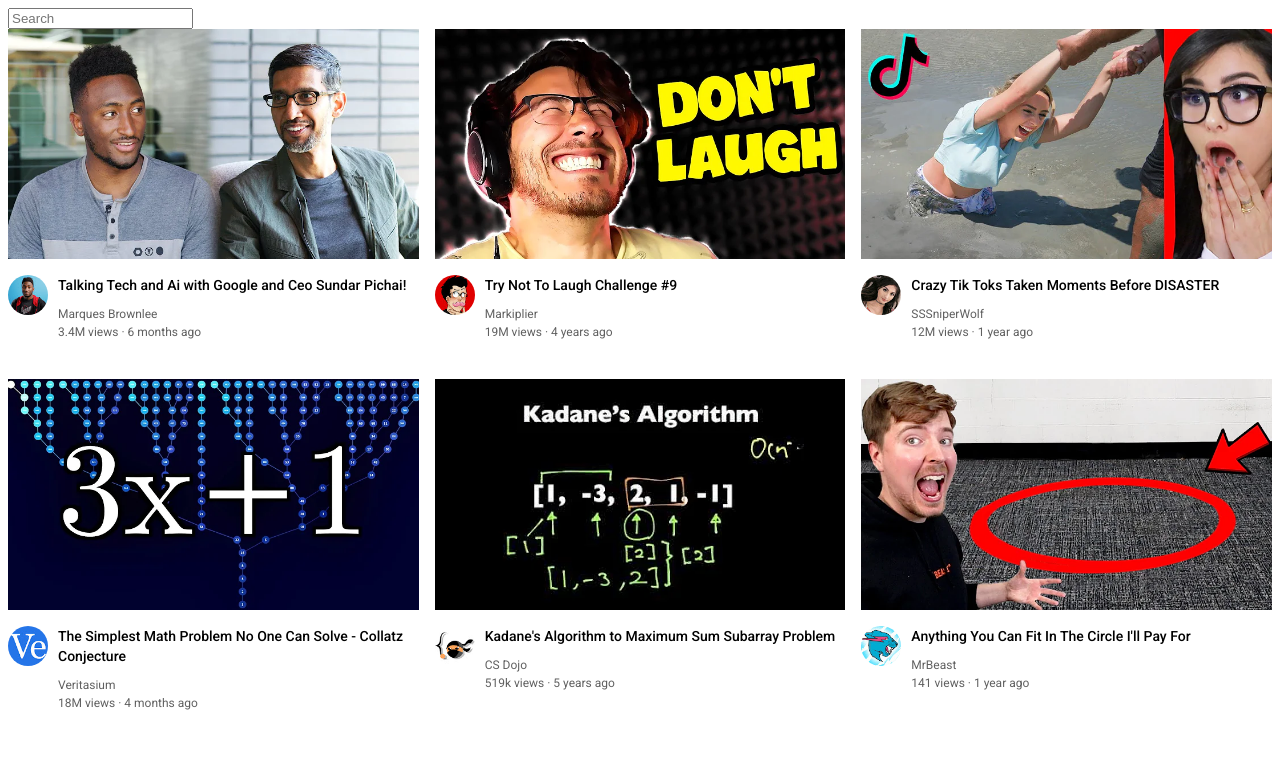
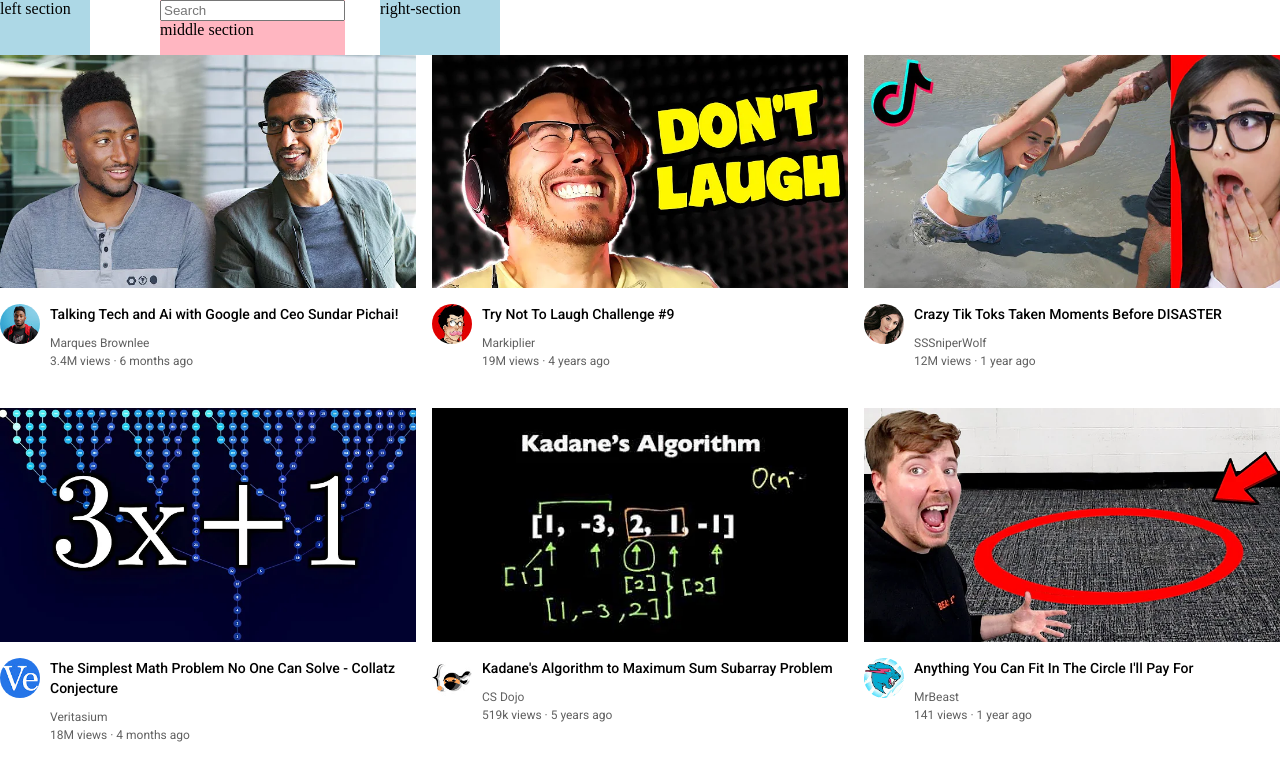
Before and after one commit to ldyCalliope/mekayl-webdev-journey, a plain HTML site: page SuperSimpleDev Course/YOUTUBE PROJECT/youtube.html in a window 1280 px wide. Drawn offline with Linux system fonts and the light colour scheme.

Commit message:
Flexbox done with updated header in youtube clone project

```diff
--- /dev/null
+++ b/SuperSimpleDev Course/YOUTUBE PROJECT/Styles/general.css
@@ -0,0 +1,10 @@
+p {
+  font-family: Roboto, Arial, sans-serif;
+  margin-top: 0;
+  margin-bottom: 0;
+}
+
+
+body {
+  margin: 0;
+}
--- /dev/null
+++ b/SuperSimpleDev Course/YOUTUBE PROJECT/Styles/header.css
@@ -0,0 +1,26 @@
+.header {
+  height: 55px;
+
+  display: flex;
+  flex-direction: row;
+  justify-content: space-between;
+  max-width: 500px;
+}
+
+.left-section {
+  background-color: lightblue;
+  width: 150px;
+}
+
+.middle-section {
+  background-color: lightpink;
+  flex: 1;
+  margin-left: 70px;
+  margin-right: 35px;
+  max-width: 300px;
+}
+
+.right-section {
+  background-color: lightblue;
+  width: 200px;
+}
--- a/SuperSimpleDev Course/YOUTUBE PROJECT/youtube.css
+++ b/SuperSimpleDev Course/YOUTUBE PROJECT/Styles/video.css
@@ -1,15 +1,6 @@
 
 @import url('https://fonts.googleapis.com/css2?family=Roboto:ital,wght@0,100..900;1,100..900&display=swap');
 
-p {
-  font-family: Roboto, Arial, sans-serif;
-  margin-top: 0;
-  margin-bottom: 0;
-}
-
-.search-bar {
-  display: block;
-}
 
 .thumbnail {
   width: 100%;
--- a/SuperSimpleDev Course/YOUTUBE PROJECT/youtube.html
+++ b/SuperSimpleDev Course/YOUTUBE PROJECT/youtube.html
@@ -6,13 +6,27 @@
   <meta charset="UTF-8">
   <meta name="viewport" content="width=device-width, initial-scale=1.0">
   <title>Youtube Clone</title>
-  <link rel="stylesheet" href="youtube.css">
+
+  <link rel="stylesheet" href="Styles/general.css">
+  <link rel="stylesheet" href="Styles/header.css">
+  <link rel="stylesheet" href="Styles/video.css">
 </head>
 
 
 <body>
 
-  <input class="search-bar" type="text" placeholder="Search">
+  <div class="header">
+    <div class="left-section">
+      left section
+    </div>
+    <div class="middle-section">
+      <input class="search-bar" type="text" placeholder="Search">
+      middle section
+    </div>
+    <div class="right-section">
+      right-section
+    </div>
+  </div>
 
   <div class="video-grid">
     <div class="video-preview">
```
